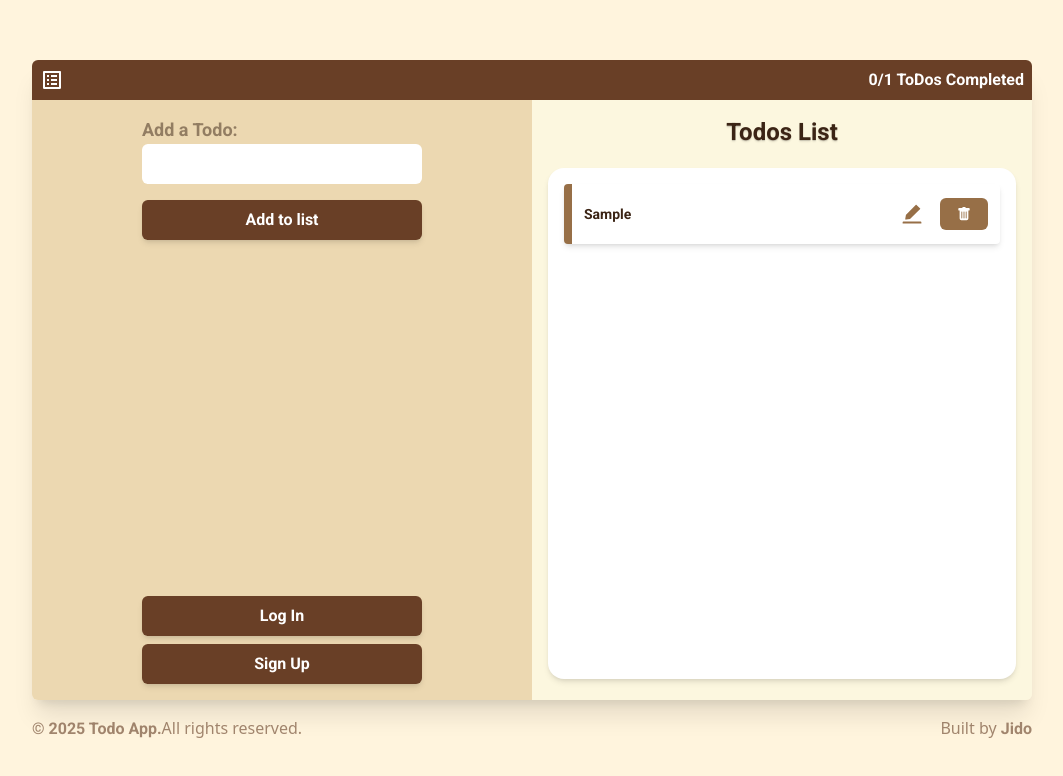
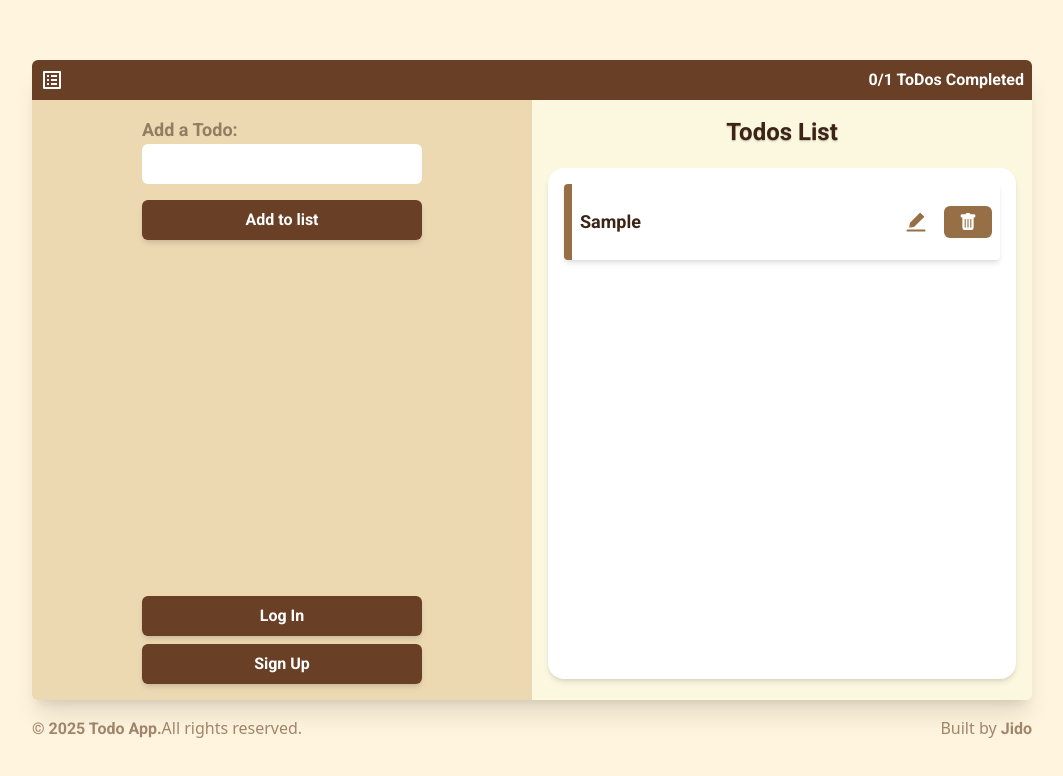
Before and after one commit to Jido-Mad/To-Do-App, a React (Vite) app: page / in a window 1280 px wide. Both pictures are taken after typing "Sample" into the empty fields and a click on the button "Add to list". Shown: the top 776 px of the page, without its empty margins (108-1171 px from the left). Built offline with nearby package versions, Linux system fonts and the light colour scheme.

Commit message:
some other styling fixes...

```diff
--- a/src/Components/Task.jsx
+++ b/src/Components/Task.jsx
@@ -15,9 +15,9 @@ function Task({ task, taskDel, toggleComplete }) {
   const inputRef = useRef(null);
 
   const liClasses =
-    "flex items-center justify-between text-sm md:text-md p-3 border-l-8 border-[#976f47] shadow-md rounded-sm w-full min-h-15 bg-white hover:brightness-98 transition ease-in-out duration-100 cursor-pointer overflow-y-auto";
+    "flex items-center justify-between text-sm md:text-lg p-2 border-l-8 border-[#976f47] shadow-md rounded-sm w-full min-h-15 max-h-20 bg-white hover:brightness-98 transition ease-in-out duration-100 cursor-pointer ";
   const completedTaskClasses =
-    "flex items-center justify-between text-sm md:text-md  text-white line-through p-3 shadow-md rounded-sm w-full h-15 bg-[#976f47]";
+    "flex items-center justify-between text-sm md:text-lg  text-white line-through p-2 shadow-md rounded-sm w-full min-h-15 max-h-20 bg-[#976f47]";
 
   useEffect(() => {
     if (editMode && inputRef.current) {
@@ -52,15 +52,15 @@ function Task({ task, taskDel, toggleComplete }) {
               if (e.key === "Enter") confirmChanges();
               if (e.key === "Escape") undoChanges();
             }}
-            className="font-roboto-bold  outline-none border border-zinc-300 rounded-md w-45  md:w-50 min-h-8 px-2"
+            className="font-roboto-bold  outline-none border border-zinc-300 rounded-md w-[90%] min-h-8 px-2"
             type="text"
           />
-          <div className="flex sm:gap-x-4">
+          <div className="flex gap-2 sm:gap-x-4">
             <div
               onClick={confirmChanges}
               title="Confirm Changes"
               aria-label="Confirm Changes"
-              className=" text-[#976f47] w-12 h-8 rounded-lg text-2xl flex items-center justify-center m-auto  hover:text-[#693F26]
+              className=" bg-[#976f47] text-white w-12 h-8 rounded-lg text-md flex items-center justify-center m-auto  hover:text-[#693F26]
             cursor-pointer transition-colors ease-in-out"
             >
               <TiTick />
@@ -83,7 +83,7 @@ function Task({ task, taskDel, toggleComplete }) {
         >
           <p
             title={completed ? "" : "Mark as completed"}
-            className="font-roboto-bold overflow-y-auto text-wrap py-1 w-45 md:w-50"
+            className="font-roboto-bold overflow-x-scroll text-nowrap py-4 w-[75%]"
           >
             {taskName}
           </p>
```
